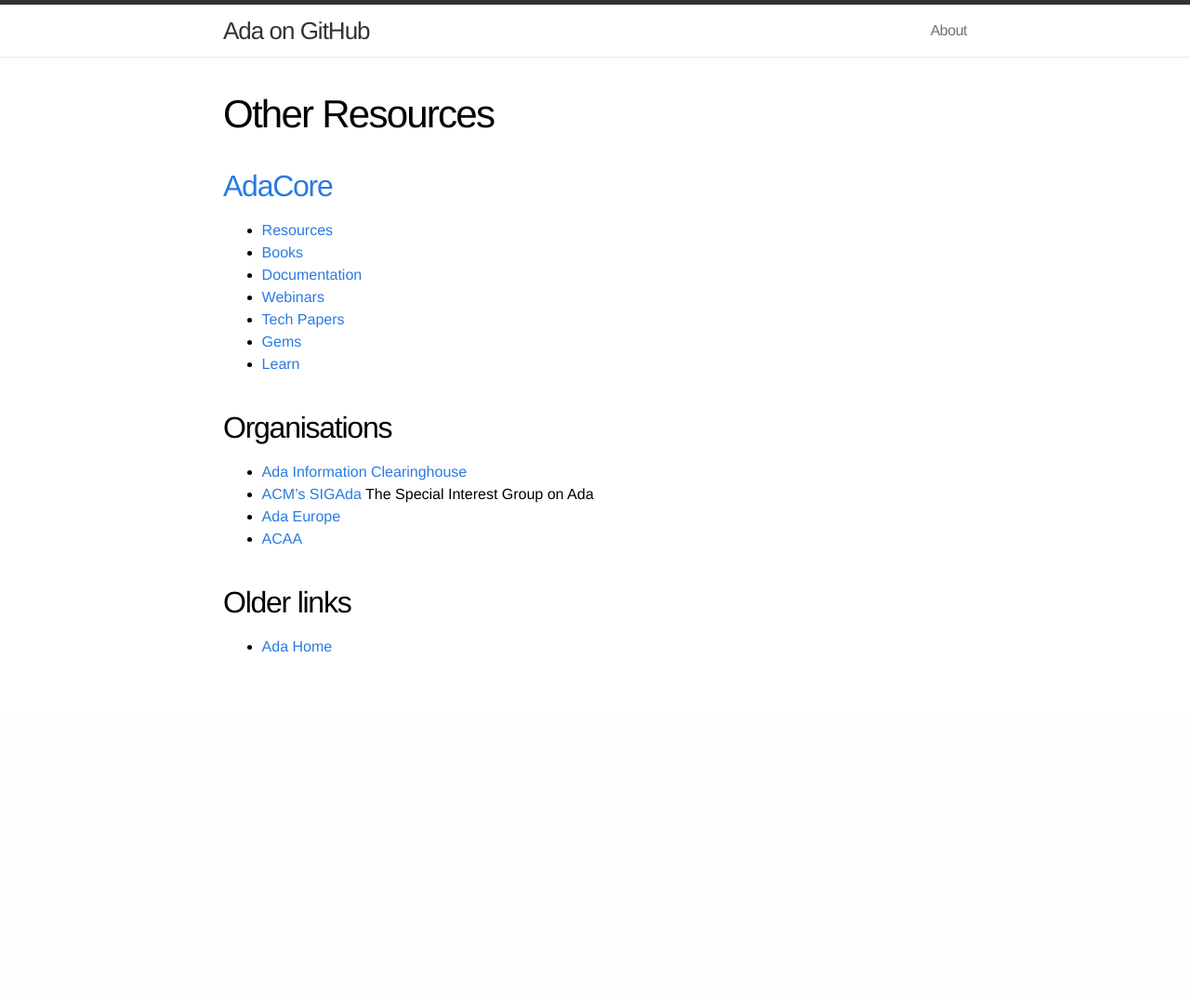
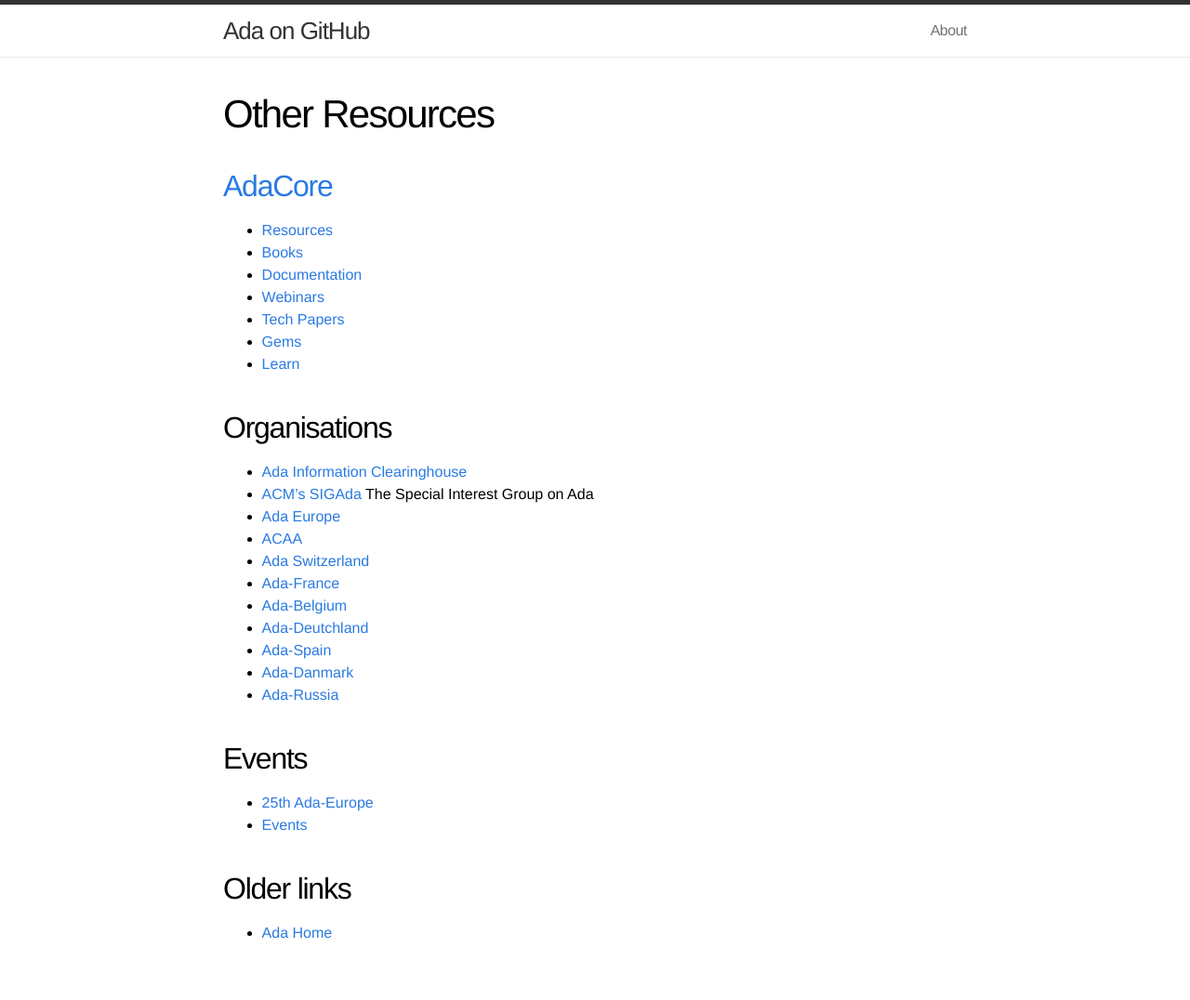
Before and after one commit to quornings/quornings.github.io, a Jekyll site: the page built from other.md, in a window 1280 px wide. Shown: the whole page at 93% size. Built offline with Jekyll 4.4.1, drawn with Linux system fonts in a browser that asks for light colours; before the commit the page ends 900 px from its top, so only the background shows below that.

Commit message:
Add Events, Ada user groups

```diff
--- a/other.md
+++ b/other.md
@@ -20,6 +20,17 @@ permalink: /other/
 - [ACM’s SIGAda](https://www.sigada.org) The Special Interest Group on Ada
 - [Ada Europe](http://www.ada-europe.org)
 - [ACAA](http://www.ada-auth.org)
+- [Ada Switzerland](https://www.ada-switzerland.ch)
+- [Ada-France](https://www.ada-france.org)
+- [Ada-Belgium](https://people.cs.kuleuven.be/~dirk.craeynest/ada-belgium/)
+- [Ada-Deutchland](https://www.ada-deutschland.de)
+- [Ada-Spain](http://www.adaspain.org)
+- [Ada-Danmark](http://ada-dk.org)
+- [Ada-Russia](http://www.ada-ru.org)
+
+## Events
+- [25th Ada-Europe](https://www.istr.unican.es/ae2020/)
+- [Events](https://people.cs.kuleuven.be/~dirk.craeynest/ada-belgium/events/index.html)
 
 ## Older links
 
```
